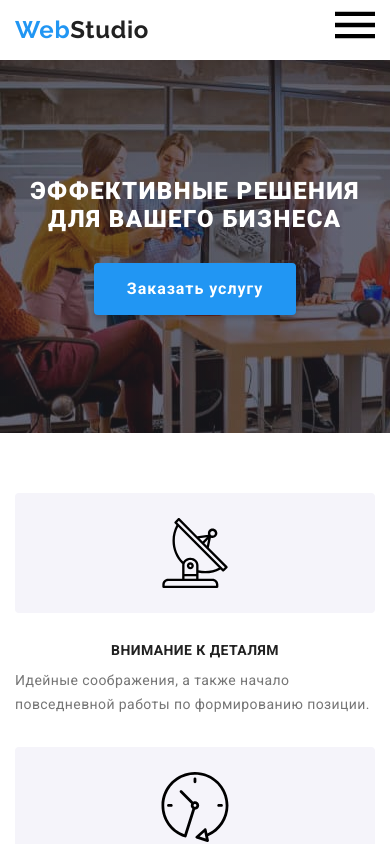
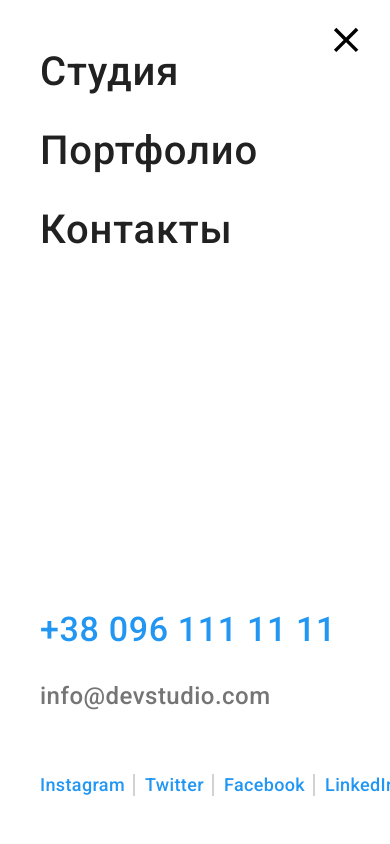
Before and after one commit to hemiechinus/goit-markup-hw-08, a plain HTML site: page index.html in a window 390 px wide. Shown: the top 844 px of the page. Drawn offline with Linux system fonts and the light colour scheme.

Commit message:
mobile-menu

```diff
--- a/index.html
+++ b/index.html
@@ -53,39 +53,37 @@
           </svg>
         </button>
       </div>
-
       <!--  Мобільне меню   -->
-      <!--
-      <div class="mobile () mobile-nav">
+      <div class="mobile">
         <div class="container">
-          <button class="mobile__button  menu-close" type="button">
+          <button class="mobile__button" type="button">
             <svg class="mobile__icon" width="40" height="40" aria-label="Переключатель мобильного меню">
-              <use class="mobile__icon--close" href="./images/sprite.svg#icon-close"></use>
+              <use href="./images/sprite.svg#icon-close"></use>
             </svg>
           </button>
           <nav >
-            <ul class="mobile__list () mobile-menu">
-              <li class="mobile__item  () mobile-menu__item">
-                <a class="mobile__link  () mobile-menu__link" href="">Студия</a>
+            <ul class="mobile__list">
+              <li class="mobile__item">
+                <a class="mobile__link" href="./index.html">Студия</a>
               </li>
-              <li class="mobile__item  () mobile-menu__item">
-                <a class="mobile__link  () mobile-menu__link" href="">Портфолио</a>
+              <li class="mobile__item">
+                <a class="mobile__link" href="./portfolio.html">Портфолио</a>
               </li>
-              <li class="mobile__item  () mobile-menu__item">
-                <a class="mobile__link  () mobile-menu__link" href="">Контакты</a>
+              <li class="mobile__item">
+                <a class="mobile__link" href="">Контакты</a>
               </li>
             </ul>
           </nav>
           <div class="mobile-nav__bottom">
           <ul class="mobile-contacts">
             <li class="mobile-contacts__item">
-              <a class="mobile-contacts__link mobile-contacts__link--mail" href="">info@devstudio.com</a>
+              <a class="mobile-contacts__link mobile-contacts__link--tel" href="+38 096 111 11 11">+38 096 111 11 11</a>
             </li>
             <li class="mobile-contacts__item">
-              <a class="mobile-contacts__link mobile-contacts__link--tel" href="">+38 096 111 11 11</a>
+              <a class="mobile-contacts__link mobile-contacts__link--mail" href="info@devstudio.com">info@devstudio.com</a>
             </li>
           </ul>
-          <ul class="mobile-social ()mobile-media">
+          <ul class="mobile-social">
             <li class="mobile-social__item">
               <a href="" class="mobile-social__link">Instagram</a>
             </li>
@@ -101,11 +99,7 @@
           </ul>
           </div>
           </div>
--->
-
           <!--  MOBILE MENU  -->
-
-
           </header>
           <main>
             <section class="banner section">
--- a/sass/components/_mobile-menu.scss
+++ b/sass/components/_mobile-menu.scss
@@ -1,14 +1,14 @@
 .mobile {
-  position: absolute;
+  position: fixed;
   background-color: var(--color-w);
   top: 0;
   width: 100vw;
   height: 100vh;
-
+  font-family: Roboto;
+  font-weight: 500;
   .container {
     position: relative;
-    padding-top: 40px;
-    padding-bottom: 40px;
+    padding: 48px 40px;
     display: flex;
     flex-direction: column;
     justify-content: space-between;
@@ -29,19 +29,11 @@
   margin-bottom: 32px;
 }
 .mobile__link {
-  font-weight: 500;
   font-size: 40px;
   line-height: 1.175;
   text-align: center;
   letter-spacing: 0.02em;
   text-decoration: none;
-  /*
-  @media screen and(max-width:767px) {
-    font-family: Roboto;
-    font-weight: 500;
-    font-size: 40px;
-    line-height: 1.175;
-    letter-spacing: 0.02em;
   transition-property: color;
   transition-duration: 250ms;
   transition-timing-function: var(--cubic);
@@ -50,28 +42,17 @@
   &:focus {
     color: var(--color-link);
   }
-  } */
 }
-
+.mobile-contacts__item:not(:last-child) {
+  margin-bottom: 32px;
+}
 .mobile-contacts__link {
-  font-weight: 500;
-  font-size: 40px;
-  line-height: 1.175;
   text-align: center;
   letter-spacing: 0.02em;
   text-decoration: none;
-  /*
-  @media screen and(max-width:767px) {
-    font-family: Roboto;
-    font-weight: 500;
-    letter-spacing: 0.02em;
-    color: var(--color-text);
-    transition-property: color, fill;
-    transition-duration: 250ms;
-    transition-timing-function: var(--cubic);
-
-    &:hover,
-    &:focus {
+  &--tel {
+    font-size: 34px;
+    line-height: 1.176;
     color: var(--color-link);
   }
   &--mail {
@@ -79,23 +60,33 @@
     line-height: 1.17;
     color: var(--color-text);
   }
-    &--tel {
-      font-size: 34px;
-      line-height: 1.176;
-      color: var(--color-link);
-    }
-  }*/
 }
 .mobile-social {
   display: flex;
+  padding-top: 64px;
 }
-
-/*
-.mobile-nav {
+.mobile-social__item {
   position: relative;
-  background-color: #fff;
-  top: 0;
-  width: 100vw;
-  height: 100vh;
 }
-*/
+.mobile-social__item:not(:first-child) {
+  margin-left: 10px;
+}
+.mobile-social__item:not(:last-child) {
+  margin-right: 10px;
+}
+.mobile-social__item:not(:last-child)::before {
+  display: block;
+  content: "";
+  width: 0;
+  height: 22px;
+  border: 1px solid rgba(33, 33, 33, 0.2);
+  position: absolute;
+  bottom: 0;
+  right: -10px;
+}
+.mobile-social__link {
+  font-size: 18px;
+  line-height: 1.22;
+  letter-spacing: 0.02em;
+  color: var(--color-link);
+}
```
Also changed, not shown: css/main.css, css/main.min.css, js/menu.js (added), 2 other files. Lines whose indentation alone changed are shown as unchanged.
